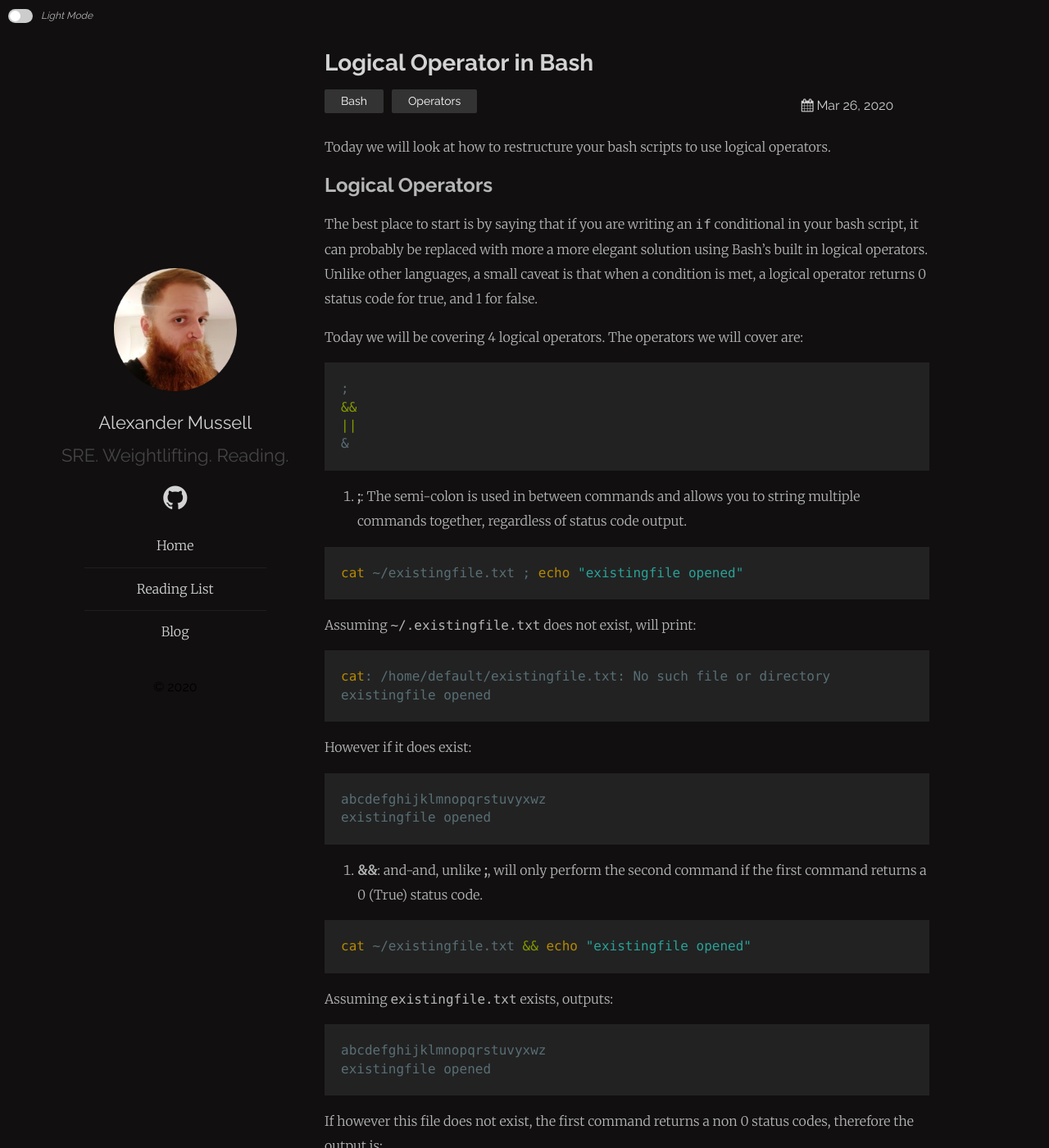
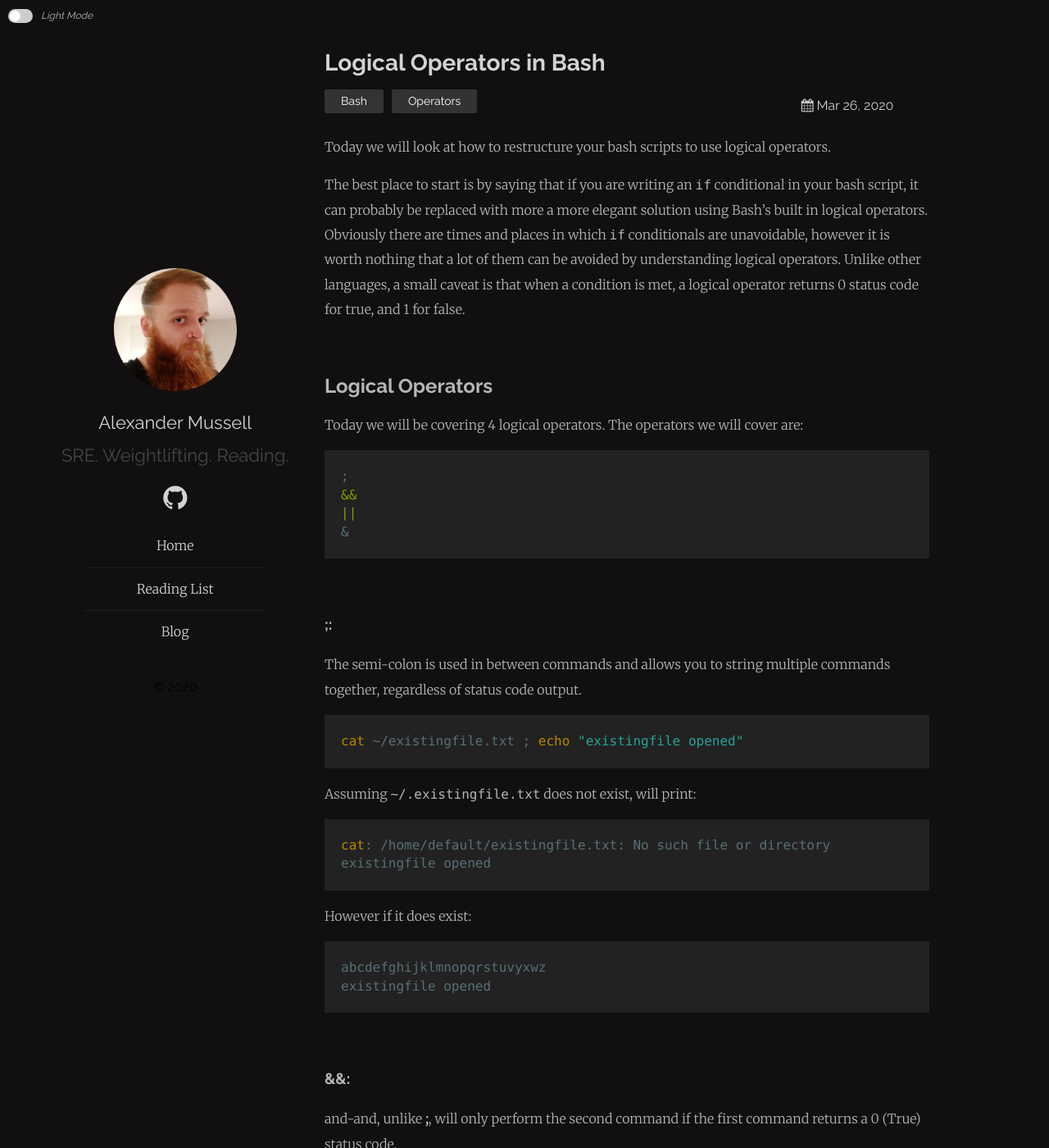
Before and after one commit to AlexMussell/alexmussell.github.io, a Jekyll site: the page built from _posts/2020-03-26-bash-logical-operators.markdown, in a window 1280 px wide and 1400 px high. Shown: the whole window at 82% size. Built offline with Jekyll 4.4.1, drawn with Linux system fonts in a browser that asks for light colours; comment, search, counter and statistics services are not loaded; some of the changed text lies outside the part shown.

Commit message:
formatting

````diff
--- a/_posts/2020-03-26-bash-logical-operators.markdown
+++ b/_posts/2020-03-26-bash-logical-operators.markdown
@@ -1,6 +1,6 @@
 ---
 layout: post
-title: Logical Operator in Bash
+title: Logical Operators in Bash
 date: 2020-03-26 19:30:00 +0000
 categories: Bash Operators
 excerpt: Today we will look at how to restructure your bash scripts to use logical operators.
@@ -8,10 +8,12 @@ excerpt: Today we will look at how to restructure your bash scripts to use logic
 
 Today we will look at how to restructure your bash scripts to use logical operators.
 
+The best place to start is by saying that if you are writing an `if` conditional in your bash script, it can probably be replaced with more a more elegant solution using Bash's built in logical operators. Obviously there are times and places in which `if` conditionals are unavoidable, however it is worth nothing that a lot of them can be avoided by understanding logical operators.
+Unlike other languages, a small caveat is that when a condition is met, a logical operator returns 0 status code for true, and 1 for false.
+
+<br>
 
 ## Logical Operators
-
-The best place to start is by saying that if you are writing an `if` conditional in your bash script, it can probably be replaced with more a more elegant solution using Bash's built in logical operators. Unlike other languages, a small caveat is that when a condition is met, a logical operator returns 0 status code for true, and 1 for false.
 
 Today we will be covering 4 logical operators. The operators we will cover are:
 
@@ -22,7 +24,11 @@ Today we will be covering 4 logical operators. The operators we will cover are:
 &
 ```
 
-1. __;__: The semi-colon is used in between commands and allows you to string multiple commands together, regardless of status code output.
+<br>
+
+### __;__:
+
+The semi-colon is used in between commands and allows you to string multiple commands together, regardless of status code output.
 
 ```bash
 cat ~/existingfile.txt ; echo "existingfile opened"
@@ -41,9 +47,11 @@ However if it does exist:
 abcdefghijklmnopqrstuvyxwz
 existingfile opened
 ```
+<br>
 
+### __&&__:
 
-2. __&&__: and-and, unlike __;__, will only perform the second command if the first command returns a 0 (True) status code.
+and-and, unlike __;__, will only perform the second command if the first command returns a 0 (True) status code.
 
 ```bash
 cat ~/existingfile.txt && echo "existingfile opened"
@@ -62,7 +70,11 @@ If however this file does not exist, the first command returns a non 0 status co
 cat: /home/default/existingfile.txt: No such file or directory
 ```
 
-3. __||__: As you would expect, pipe-pipe does the inverse of `&&`. If the expression on the left evaluates to a non 0 status code, perform the action on the right.
+<br>
+
+###  __||__:
+
+As you would expect, pipe-pipe does the inverse of `&&`. If the expression on the left evaluates to a non 0 status code, perform the action on the right.
 
 ```bash
 cat ~/existingfile.txt || echo "existingfile does not exist"
@@ -81,7 +93,11 @@ and if it does exist:
 abcdefghijklmnopqrstuvyxwz
 ```
 
-4. __&__: This operator bares no resemblemces to `&&` even though you would assume it does. `&` still takes 2 expressions, however it executes the right hand side without waiting for the left hand side to complete. For example:
+<br>
+
+### __&__:
+
+This operator bares no resemblemces to `&&` even though you would assume it does. `&` still takes 2 expressions, however it executes the right hand side without waiting for the left hand side to complete. For example:
 
 ```bash
 sleep 5 & echo "Finished first"
````
